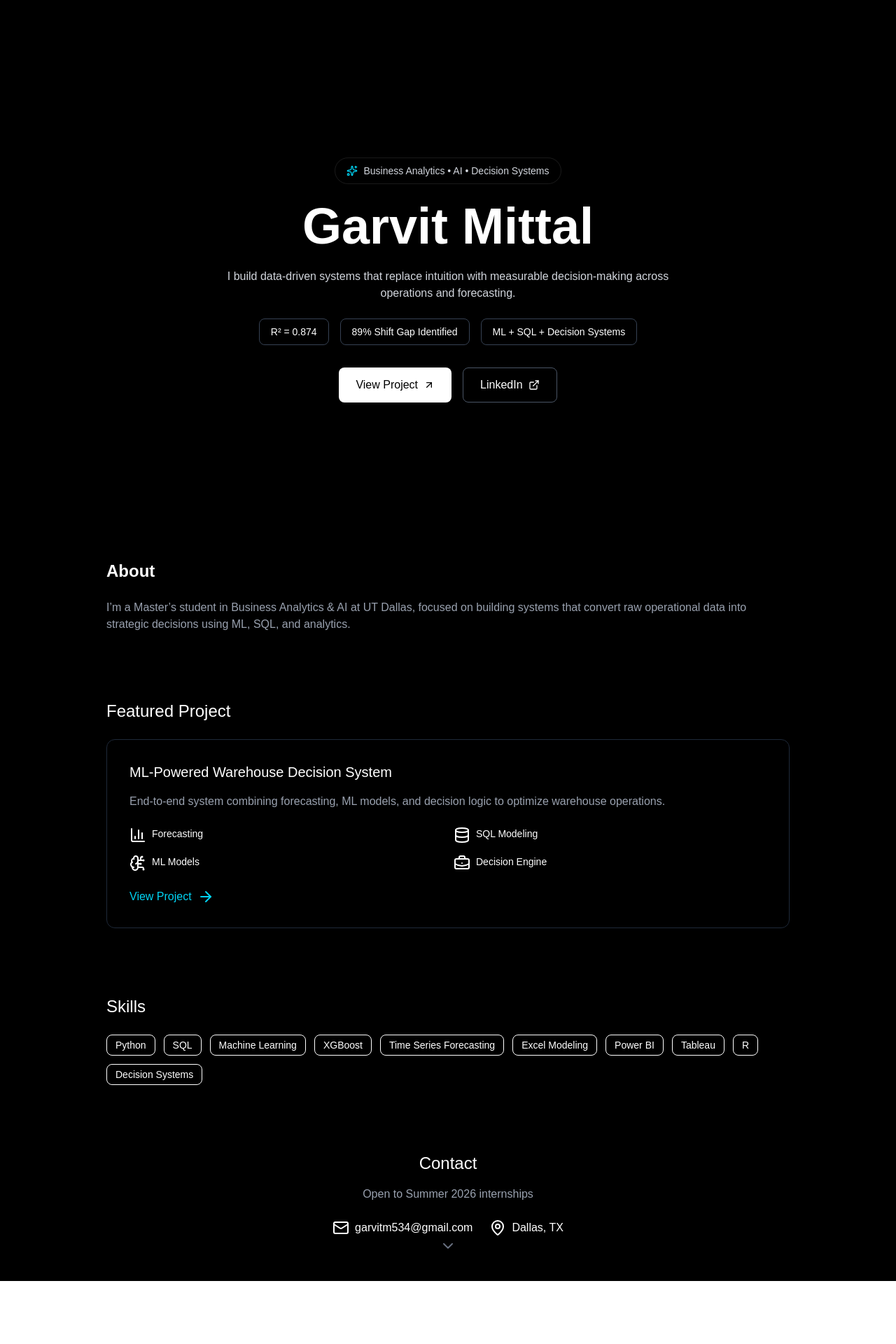
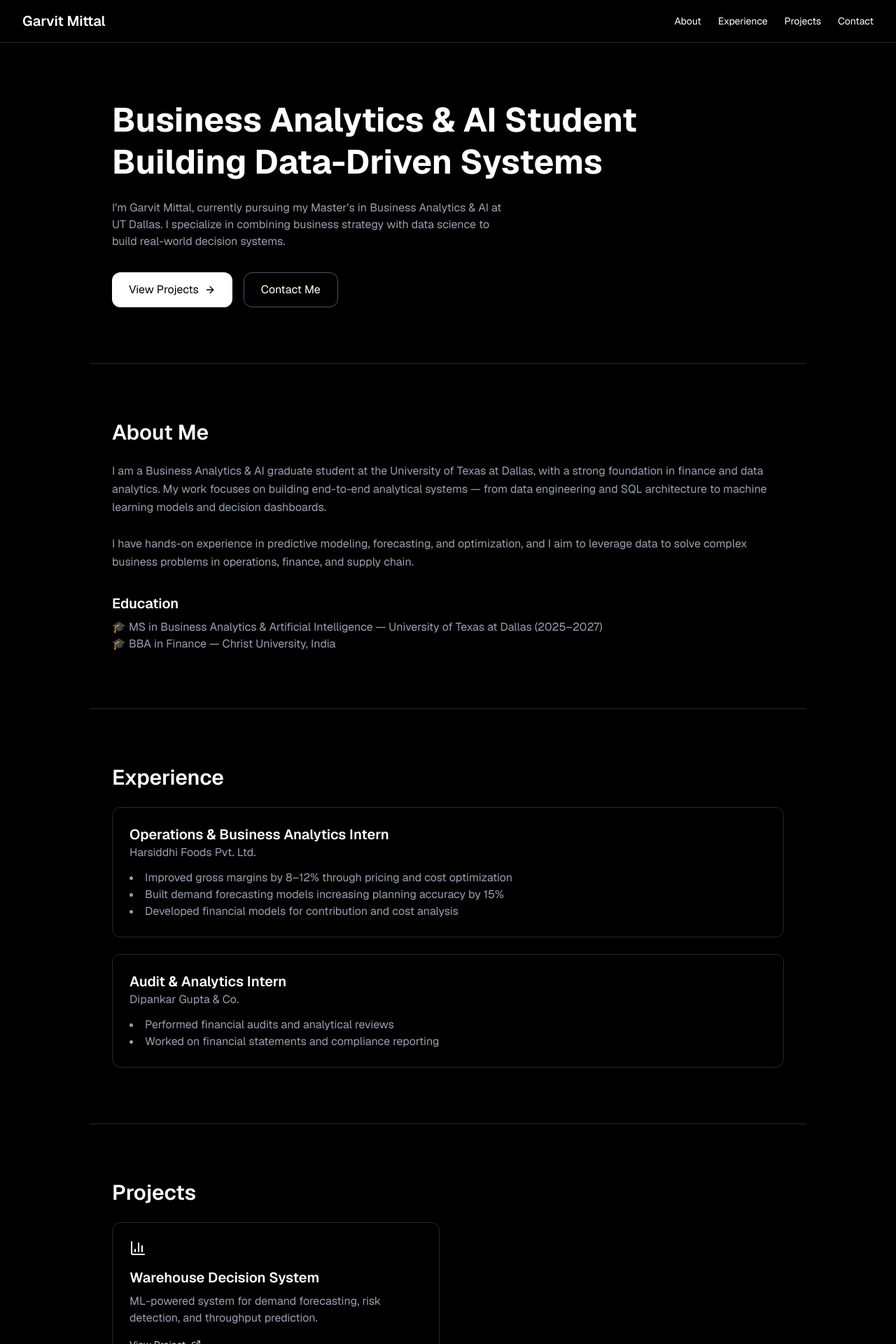
Before and after one commit to garvit-mittal04/garvit-portfolio, a Next.js app: page / in a window 1280 px wide. Shown: the top 1920 px of the page at 70% size. Before the commit the page ends 1830 px from the top, so only its background shows below. Built offline with nearby package versions, Linux system fonts and the light colour scheme.

Commit message:
Final premium portfolio update

```diff
--- a/app/page.tsx
+++ b/app/page.tsx
@@ -2,236 +2,145 @@
 
 import { motion } from "framer-motion";
 import {
+  Mail,
+  MapPin,
   ArrowRight,
-  ArrowUpRight,
   BarChart3,
+  Database,
   BrainCircuit,
   BriefcaseBusiness,
-  ChevronDown,
-  Database,
   ExternalLink,
-  Mail,
-  MapPin,
-  Sparkles,
 } from "lucide-react";
-
-const fadeUp = {
-  hidden: { opacity: 0, y: 30 },
-  visible: {
-    opacity: 1,
-    y: 0,
-    transition: { duration: 0.7 },
-  },
-};
-
-const staggerContainer = {
-  hidden: {},
-  visible: {
-    transition: {
-      staggerChildren: 0.12,
-    },
-  },
-};
-
-const skills = [
-  "Python",
-  "SQL",
-  "Machine Learning",
-  "XGBoost",
-  "Time Series Forecasting",
-  "Excel Modeling",
-  "Power BI",
-  "Tableau",
-  "R",
-  "Decision Systems",
-];
-
-const metrics = [
-  "R² = 0.874",
-  "89% Shift Gap Identified",
-  "ML + SQL + Decision Systems",
-];
 
 export default function GarvitPortfolio() {
   return (
-    <div className="relative min-h-screen overflow-x-hidden bg-black text-white">
+    <div className="bg-black text-white min-h-screen font-sans">
 
-      {/* Background Glow */}
-      <div className="absolute inset-0 -z-10">
-        <div className="absolute left-1/2 top-0 h-[500px] w-[500px] -translate-x-1/2 rounded-full bg-cyan-500/10 blur-3xl" />
-        <div className="absolute left-10 top-[500px] h-[300px] w-[300px] rounded-full bg-blue-500/10 blur-3xl" />
-        <div className="absolute bottom-0 right-10 h-[300px] w-[300px] rounded-full bg-purple-500/10 blur-3xl" />
-      </div>
+      {/* NAVBAR */}
+      <nav className="flex justify-between items-center px-8 py-4 border-b border-gray-800">
+        <h1 className="text-xl font-semibold">Garvit Mittal</h1>
+        <div className="space-x-6 text-sm">
+          <a href="#about" className="hover:text-gray-400">About</a>
+          <a href="#experience" className="hover:text-gray-400">Experience</a>
+          <a href="#projects" className="hover:text-gray-400">Projects</a>
+          <a href="#contact" className="hover:text-gray-400">Contact</a>
+        </div>
+      </nav>
 
       {/* HERO */}
-      <section className="min-h-screen flex flex-col justify-center items-center text-center px-6">
-        <motion.div
-          initial="hidden"
-          animate="visible"
-          variants={staggerContainer}
+      <section className="px-8 py-20 max-w-5xl mx-auto">
+        <motion.h1
+          initial={{ opacity: 0, y: 20 }}
+          animate={{ opacity: 1, y: 0 }}
+          className="text-5xl font-bold leading-tight"
         >
-          <motion.div
-            variants={fadeUp}
-            className="mb-6 inline-flex items-center gap-2 border border-white/10 px-4 py-2 rounded-full text-sm text-gray-300"
-          >
-            <Sparkles className="h-4 w-4 text-cyan-400" />
-            Business Analytics • AI • Decision Systems
-          </motion.div>
+          Business Analytics & AI Student
+          <br />
+          Building Data-Driven Systems
+        </motion.h1>
 
-          <motion.h1
-            variants={fadeUp}
-            className="text-5xl md:text-7xl font-bold mb-6"
-          >
-            Garvit Mittal
-          </motion.h1>
+        <p className="mt-6 text-gray-400 max-w-xl">
+          I'm Garvit Mittal, currently pursuing my Master’s in Business Analytics & AI at UT Dallas.
+          I specialize in combining business strategy with data science to build real-world decision systems.
+        </p>
 
-          <motion.p
-            variants={fadeUp}
-            className="text-gray-300 max-w-2xl mx-auto mb-6"
-          >
-            I build data-driven systems that replace intuition with measurable
-            decision-making across operations and forecasting.
-          </motion.p>
+        <div className="flex gap-4 mt-8">
+          <a href="#projects" className="bg-white text-black px-6 py-3 rounded-xl flex items-center gap-2">
+            View Projects <ArrowRight size={16}/>
+          </a>
+          <a href="#contact" className="border border-gray-600 px-6 py-3 rounded-xl">
+            Contact Me
+          </a>
+        </div>
+      </section>
 
-          {/* Metrics */}
-          <motion.div
-            variants={fadeUp}
-            className="flex flex-wrap justify-center gap-4 mb-8"
-          >
-            {metrics.map((metric) => (
-              <div
-                key={metric}
-                className="border border-gray-700 px-4 py-2 rounded-lg text-sm hover:scale-105 transition"
-              >
-                {metric}
-              </div>
-            ))}
-          </motion.div>
+      {/* ABOUT */}
+      <section id="about" className="px-8 py-20 max-w-5xl mx-auto border-t border-gray-800">
+        <h2 className="text-3xl font-semibold mb-6">About Me</h2>
 
-          {/* CTA */}
-          <motion.div
-            variants={fadeUp}
-            className="flex flex-wrap justify-center gap-4"
-          >
+        <p className="text-gray-400 leading-relaxed">
+          I am a Business Analytics & AI graduate student at the University of Texas at Dallas,
+          with a strong foundation in finance and data analytics. My work focuses on building
+          end-to-end analytical systems — from data engineering and SQL architecture to machine
+          learning models and decision dashboards.
+          <br /><br />
+          I have hands-on experience in predictive modeling, forecasting, and optimization, and
+          I aim to leverage data to solve complex business problems in operations, finance, and supply chain.
+        </p>
+
+        <div className="mt-8">
+          <h3 className="text-xl font-semibold mb-2">Education</h3>
+          <p className="text-gray-400">
+            🎓 MS in Business Analytics & Artificial Intelligence — University of Texas at Dallas (2025–2027)
+            <br />
+            🎓 BBA in Finance — Christ University, India
+          </p>
+        </div>
+      </section>
+
+      {/* EXPERIENCE */}
+      <section id="experience" className="px-8 py-20 max-w-5xl mx-auto border-t border-gray-800">
+        <h2 className="text-3xl font-semibold mb-6">Experience</h2>
+
+        <div className="space-y-6">
+
+          <div className="p-6 border border-gray-800 rounded-xl">
+            <h3 className="text-xl font-semibold">Operations & Business Analytics Intern</h3>
+            <p className="text-gray-400">Harsiddhi Foods Pvt. Ltd.</p>
+            <ul className="mt-3 text-gray-400 list-disc list-inside">
+              <li>Improved gross margins by 8–12% through pricing and cost optimization</li>
+              <li>Built demand forecasting models increasing planning accuracy by 15%</li>
+              <li>Developed financial models for contribution and cost analysis</li>
+            </ul>
+          </div>
+
+          <div className="p-6 border border-gray-800 rounded-xl">
+            <h3 className="text-xl font-semibold">Audit & Analytics Intern</h3>
+            <p className="text-gray-400">Dipankar Gupta & Co.</p>
+            <ul className="mt-3 text-gray-400 list-disc list-inside">
+              <li>Performed financial audits and analytical reviews</li>
+              <li>Worked on financial statements and compliance reporting</li>
+            </ul>
+          </div>
+
+        </div>
+      </section>
+
+      {/* PROJECTS */}
+      <section id="projects" className="px-8 py-20 max-w-5xl mx-auto border-t border-gray-800">
+        <h2 className="text-3xl font-semibold mb-6">Projects</h2>
+
+        <div className="grid md:grid-cols-2 gap-6">
+
+          <div className="p-6 border border-gray-800 rounded-xl">
+            <BarChart3 className="mb-4"/>
+            <h3 className="text-xl font-semibold">Warehouse Decision System</h3>
+            <p className="text-gray-400 mt-2">
+              ML-powered system for demand forecasting, risk detection, and throughput prediction.
+            </p>
             <a
               href="https://github.com/garvit-mittal04/warehouse-decision-system"
               target="_blank"
-              className="flex items-center gap-2 bg-white text-black px-6 py-3 rounded-lg hover:scale-105 transition"
+              className="flex items-center gap-2 mt-4 text-sm text-gray-300"
             >
-              View Project <ArrowUpRight className="h-4 w-4" />
+              View Project <ExternalLink size={14}/>
             </a>
-
-            <a
-              href="https://www.linkedin.com/in/garvit-mittal-81171632a/"
-              target="_blank"
-              className="flex items-center gap-2 border border-gray-600 px-6 py-3 rounded-lg hover:scale-105 transition"
-            >
-              LinkedIn <ExternalLink className="h-4 w-4" />
-            </a>
-          </motion.div>
-        </motion.div>
-
-        {/* Scroll indicator */}
-        <motion.div
-          animate={{ y: [0, 10, 0] }}
-          transition={{ repeat: Infinity, duration: 1.5 }}
-          className="absolute bottom-10 text-gray-500"
-        >
-          <ChevronDown />
-        </motion.div>
-      </section>
-
-      {/* ABOUT */}
-      <motion.section
-        initial="hidden"
-        whileInView="visible"
-        variants={fadeUp}
-        className="max-w-5xl mx-auto px-6 mb-24"
-      >
-        <h2 className="text-2xl font-semibold mb-6">About</h2>
-        <p className="text-gray-400">
-          I’m a Master’s student in Business Analytics & AI at UT Dallas,
-          focused on building systems that convert raw operational data into
-          strategic decisions using ML, SQL, and analytics.
-        </p>
-      </motion.section>
-
-      {/* PROJECT */}
-      <motion.section
-        initial="hidden"
-        whileInView="visible"
-        variants={staggerContainer}
-        className="max-w-5xl mx-auto px-6 mb-24"
-      >
-        <motion.h2 variants={fadeUp} className="text-2xl mb-6">
-          Featured Project
-        </motion.h2>
-
-        <motion.div
-          variants={fadeUp}
-          whileHover={{ scale: 1.02 }}
-          className="border border-gray-800 p-8 rounded-xl"
-        >
-          <h3 className="text-xl mb-4">
-            ML-Powered Warehouse Decision System
-          </h3>
-
-          <p className="text-gray-400 mb-6">
-            End-to-end system combining forecasting, ML models,
-            and decision logic to optimize warehouse operations.
-          </p>
-
-          <div className="grid sm:grid-cols-2 gap-4 text-sm mb-6">
-            <div className="flex gap-2">
-              <BarChart3 /> Forecasting
-            </div>
-            <div className="flex gap-2">
-              <Database /> SQL Modeling
-            </div>
-            <div className="flex gap-2">
-              <BrainCircuit /> ML Models
-            </div>
-            <div className="flex gap-2">
-              <BriefcaseBusiness /> Decision Engine
-            </div>
           </div>
 
-          <a
-            href="https://github.com/garvit-mittal04/warehouse-decision-system"
-            target="_blank"
-            className="text-cyan-400 flex items-center gap-2"
-          >
-            View Project <ArrowRight />
-          </a>
-        </motion.div>
-      </motion.section>
-
-      {/* SKILLS */}
-      <section className="max-w-5xl mx-auto px-6 mb-24">
-        <h2 className="text-2xl mb-6">Skills</h2>
-        <div className="flex flex-wrap gap-3">
-          {skills.map((s) => (
-            <span key={s} className="border px-3 py-1 rounded-lg text-sm">
-              {s}
-            </span>
-          ))}
         </div>
       </section>
 
       {/* CONTACT */}
-      <section className="text-center pb-16">
-        <h2 className="text-2xl mb-4">Contact</h2>
-        <p className="text-gray-400 mb-6">
-          Open to Summer 2026 internships
-        </p>
+      <section id="contact" className="px-8 py-20 max-w-5xl mx-auto border-t border-gray-800">
+        <h2 className="text-3xl font-semibold mb-6">Contact</h2>
 
-        <div className="flex justify-center gap-6 flex-wrap">
-          <span className="flex gap-2">
-            <Mail /> garvitm534@gmail.com
-          </span>
-          <span className="flex gap-2">
-            <MapPin /> Dallas, TX
-          </span>
+        <div className="space-y-3 text-gray-400">
+          <p className="flex items-center gap-2">
+            <Mail size={16}/> garvitm534@gmail.com
+          </p>
+          <p className="flex items-center gap-2">
+            <MapPin size={16}/> Dallas, Texas
+          </p>
         </div>
       </section>
 
```
